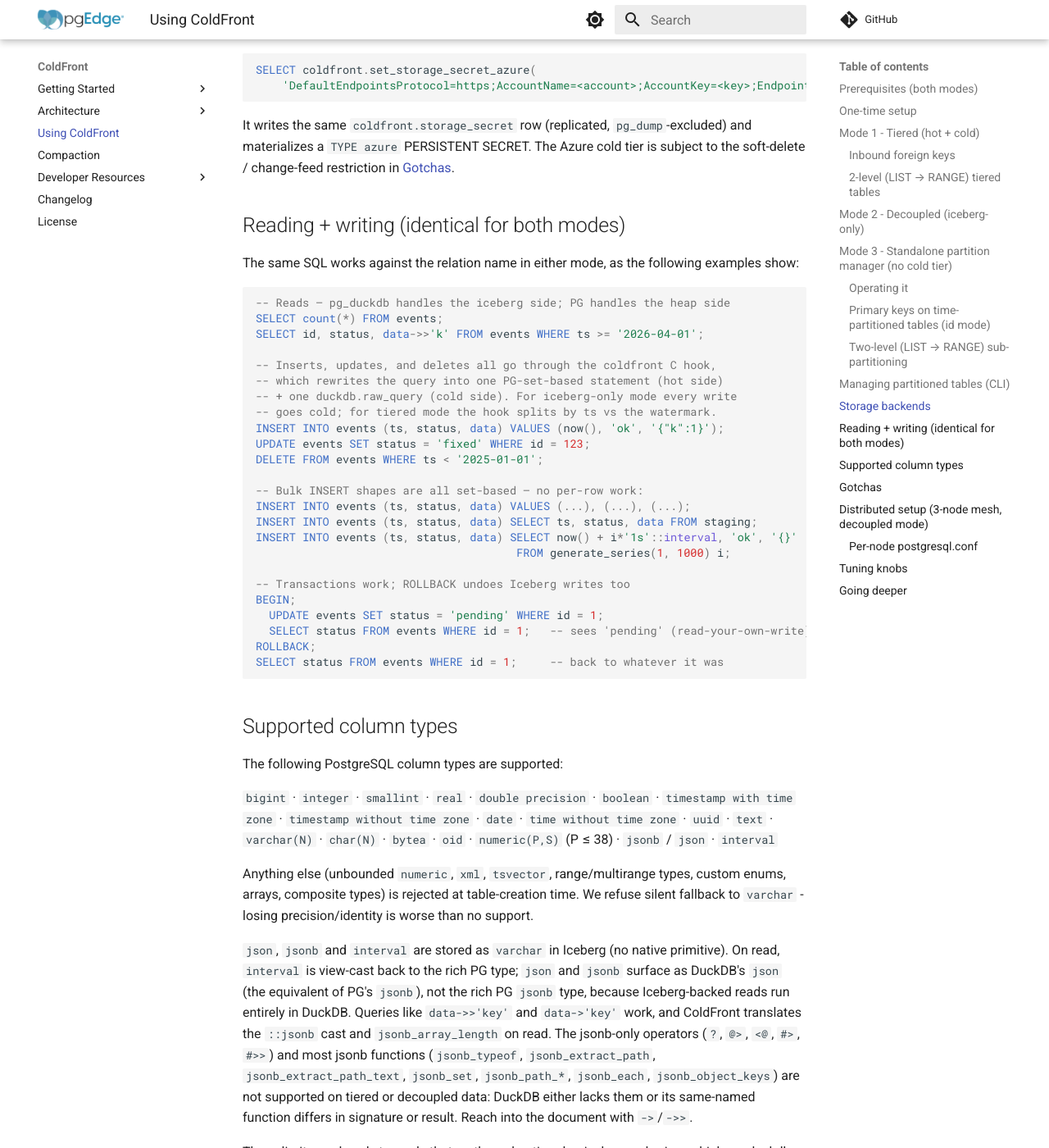
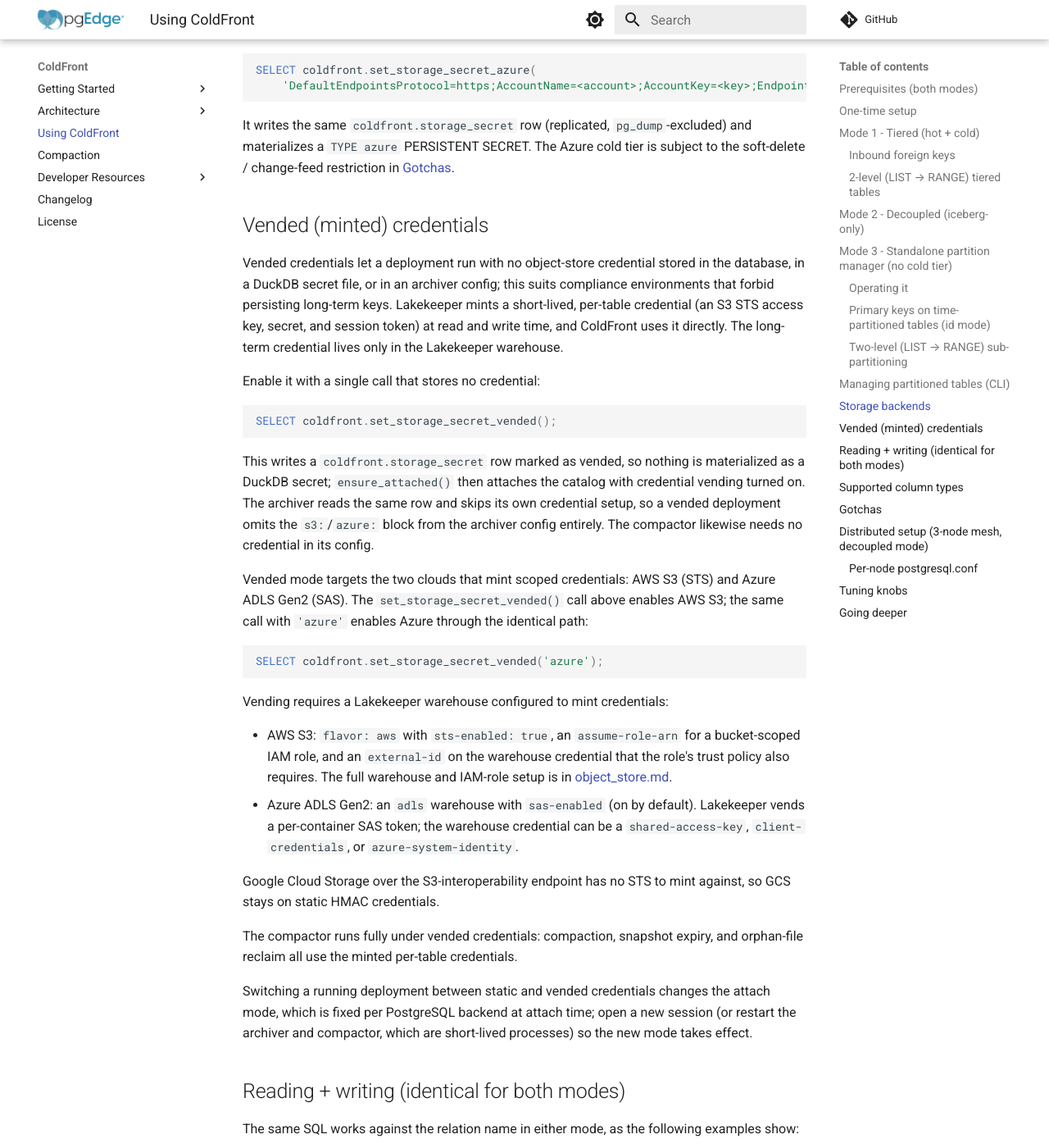
Before and after one commit to pgEdge/coldfront, an MkDocs documentation site: the page built from docs/usage.md, in a window 1280 px wide and 1400 px high, scrolled down 9155 px. Shown: the whole window at 82% size. Built offline with MkDocs 1.6.1 and Material for MkDocs 9.7.7, drawn with Linux system fonts in a browser that asks for light colours; comment, search, counter and statistics services are not loaded.

Commit message:
docs: vended credentials

````diff
--- a/config.example.yaml
+++ b/config.example.yaml
@@ -53,6 +53,12 @@ s3:
 #                               # empty when using azure.
 #   connection_string: "DefaultEndpointsProtocol=https;AccountName=<account>;AccountKey=<key>;EndpointSuffix=core.windows.net"
 
+# Vended (minted) credentials: OMIT both s3 and azure entirely. When the cold
+# store is vended (SELECT coldfront.set_storage_secret_vended();), Lakekeeper
+# mints short-lived per-table credentials at access time, so no credential lives
+# in this file, the database, or a DuckDB secret. Keep only the iceberg section
+# above. See docs/usage.md#vended-minted-credentials.
+
 archiver:
   # Tiered tables live in coldfront.partition_config (replicated across a mesh);
   # the archiver and partitioner read ONLY that table. Populate it with
--- a/docs/usage.md
+++ b/docs/usage.md
@@ -455,6 +455,61 @@ It writes the same `coldfront.storage_secret` row (replicated,
 The Azure cold tier is subject to the soft-delete / change-feed
 restriction in [Gotchas](#gotchas).
 
+## Vended (minted) credentials
+
+Vended credentials let a deployment run with no object-store credential
+stored in the database, in a DuckDB secret file, or in an archiver
+config; this suits compliance environments that forbid persisting
+long-term keys. Lakekeeper mints a short-lived, per-table credential
+(an S3 STS access key, secret, and session token) at read and write
+time, and ColdFront uses it directly. The long-term credential lives
+only in the Lakekeeper warehouse.
+
+Enable it with a single call that stores no credential:
+
+```sql
+SELECT coldfront.set_storage_secret_vended();
+```
+
+This writes a `coldfront.storage_secret` row marked as vended, so
+nothing is materialized as a DuckDB secret; `ensure_attached()` then
+attaches the catalog with credential vending turned on. The archiver
+reads the same row and skips its own credential setup, so a vended
+deployment omits the `s3:`/`azure:` block from the archiver config
+entirely. The compactor likewise needs no credential in its config.
+
+Vended mode targets the two clouds that mint scoped credentials: AWS S3
+(STS) and Azure ADLS Gen2 (SAS). The `set_storage_secret_vended()` call
+above enables AWS S3; the same call with `'azure'` enables Azure through
+the identical path:
+
+```sql
+SELECT coldfront.set_storage_secret_vended('azure');
+```
+
+Vending requires a Lakekeeper warehouse configured to mint credentials:
+
+- AWS S3: `flavor: aws` with `sts-enabled: true`, an `assume-role-arn`
+  for a bucket-scoped IAM role, and an `external-id` on the warehouse
+  credential that the role's trust policy also requires. The full
+  warehouse and IAM-role setup is in
+  [object_store.md](object_store.md#3b-create-the-s3-warehouse).
+- Azure ADLS Gen2: an `adls` warehouse with `sas-enabled` (on by
+  default). Lakekeeper vends a per-container SAS token; the warehouse
+  credential can be a `shared-access-key`, `client-credentials`, or
+  `azure-system-identity`.
+
+Google Cloud Storage over the S3-interoperability endpoint has no STS to
+mint against, so GCS stays on static HMAC credentials.
+
+The compactor runs fully under vended credentials: compaction, snapshot
+expiry, and orphan-file reclaim all use the minted per-table credentials.
+
+Switching a running deployment between static and vended credentials
+changes the attach mode, which is fixed per PostgreSQL backend at attach
+time; open a new session (or restart the archiver and compactor, which
+are short-lived processes) so the new mode takes effect.
+
 ## Reading + writing (identical for both modes)
 
 The same SQL works against the relation name in either mode, as the
````
Also changed, not shown: README.md (+6 -1 lines), docs/architecture.md (+14 -1 lines), docs/index.md (+5 -0 lines), docs/object_store.md (+53 -0 lines).
